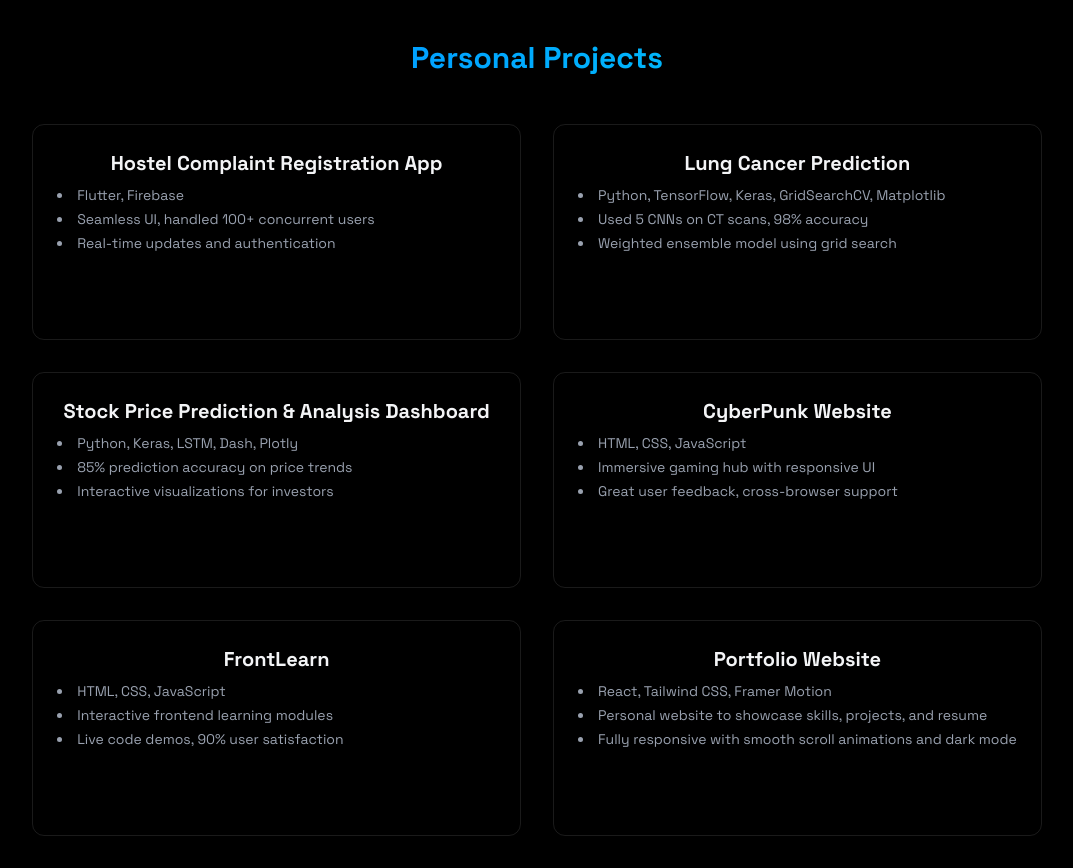
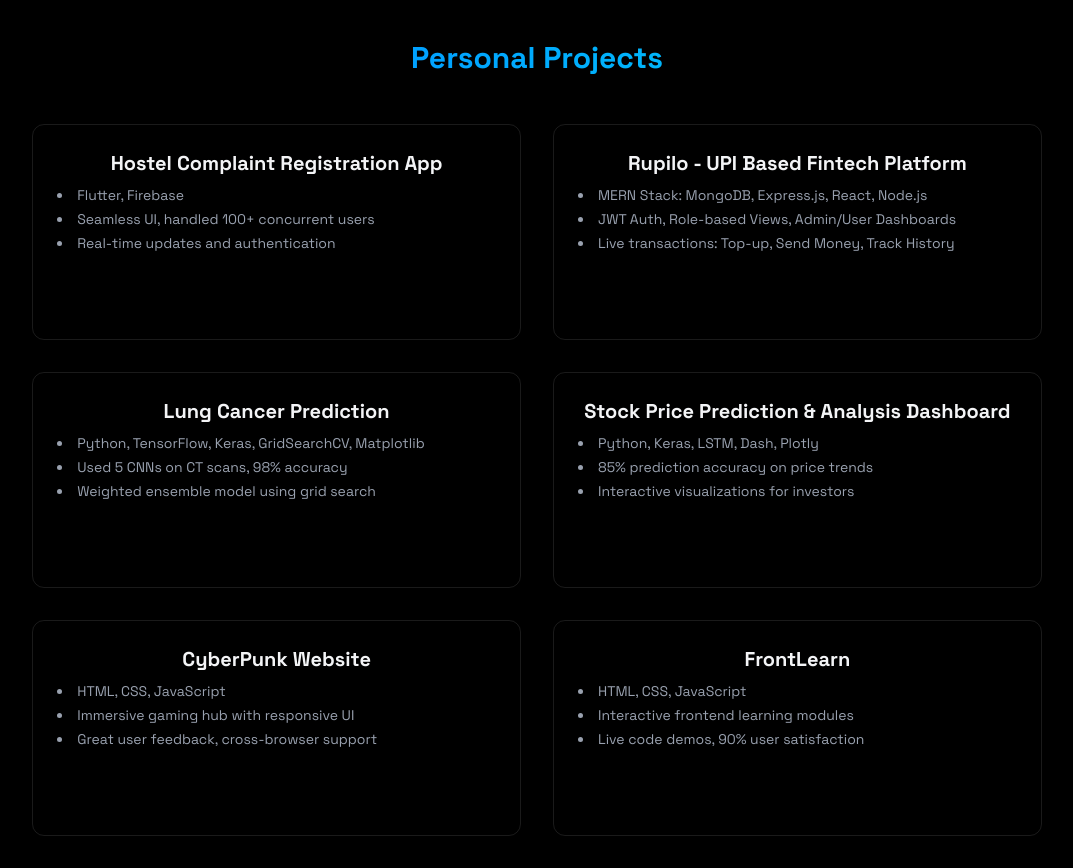
Before and after one commit to RathoreRajdeep/portfolio-0, a React (Vite) app: page / in a window 1280 px wide. Shown: the part 2240-3108 px from the top of the page, without its empty margins (103-1176 px from the left). Built offline with nearby package versions, Linux system fonts and the light colour scheme.

Commit message:
Added a project

```diff
--- a/src/components/sections/Projects.jsx
+++ b/src/components/sections/Projects.jsx
@@ -33,6 +33,27 @@ export const Projects = () => {
                 </a>
               </div>
             </div>
+
+            {/* Rupilo - UPI Based Fintech Platform */}
+            <div className="group p-6 rounded-xl border border-white/10 hover:-translate-y-1 hover:border-blue-500/30 hover:shadow-[0_2px_8px_rgba(59,130,246,0.2)] transition text-left relative">
+              <h3 className="text-xl font-bold mb-2 text-center">Rupilo - UPI Based Fintech Platform</h3>
+              <ul className="text-gray-400 mb-4 list-disc list-inside text-sm space-y-1">
+                <li>MERN Stack: MongoDB, Express.js, React, Node.js</li>
+                <li>JWT Auth, Role-based Views, Admin/User Dashboards</li>
+                <li>Live transactions: Top-up, Send Money, Track History</li>
+              </ul>
+              <div className="text-center opacity-0 group-hover:opacity-100 transition-opacity duration-300">
+                <a
+                  href="https://rupilo.onrender.com"
+                  target="_blank"
+                  rel="noopener noreferrer"
+                  className="inline-flex items-center gap-2 px-5 py-2 mt-2 rounded-md border border-white/30 bg-white/10 text-gray-300 hover:bg-blue-600 hover:border-blue-500 hover:text-white text-sm font-semibold transition"
+                >
+                  🌐 Visit
+                </a>
+              </div>
+            </div>
+
 
             {/* Lung Cancer Prediction */}
             <div className="group p-6 rounded-xl border border-white/10 hover:-translate-y-1 hover:border-blue-500/30 hover:shadow-[0_2px_8px_rgba(59,130,246,0.2)] transition text-left relative">
```
